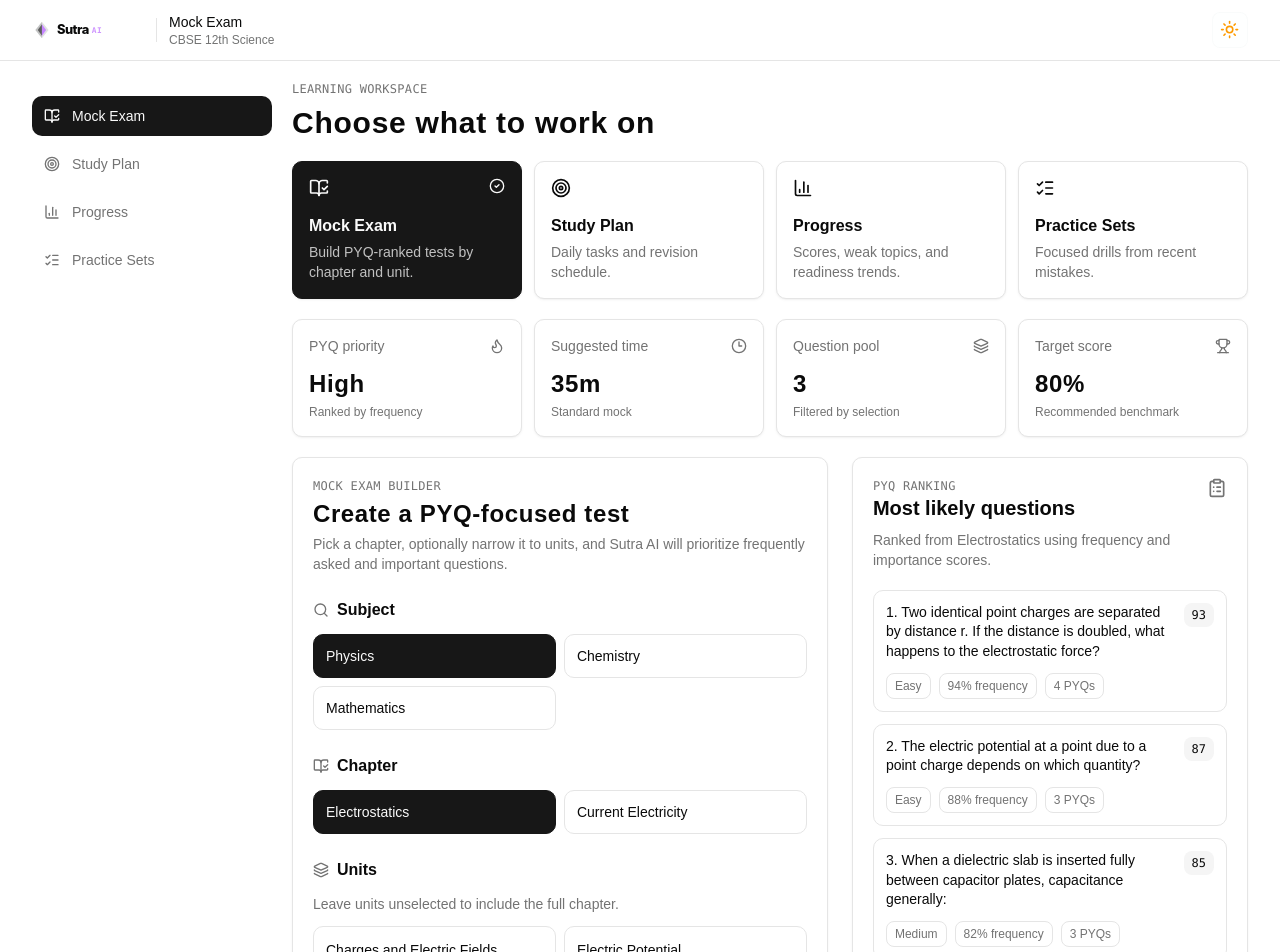
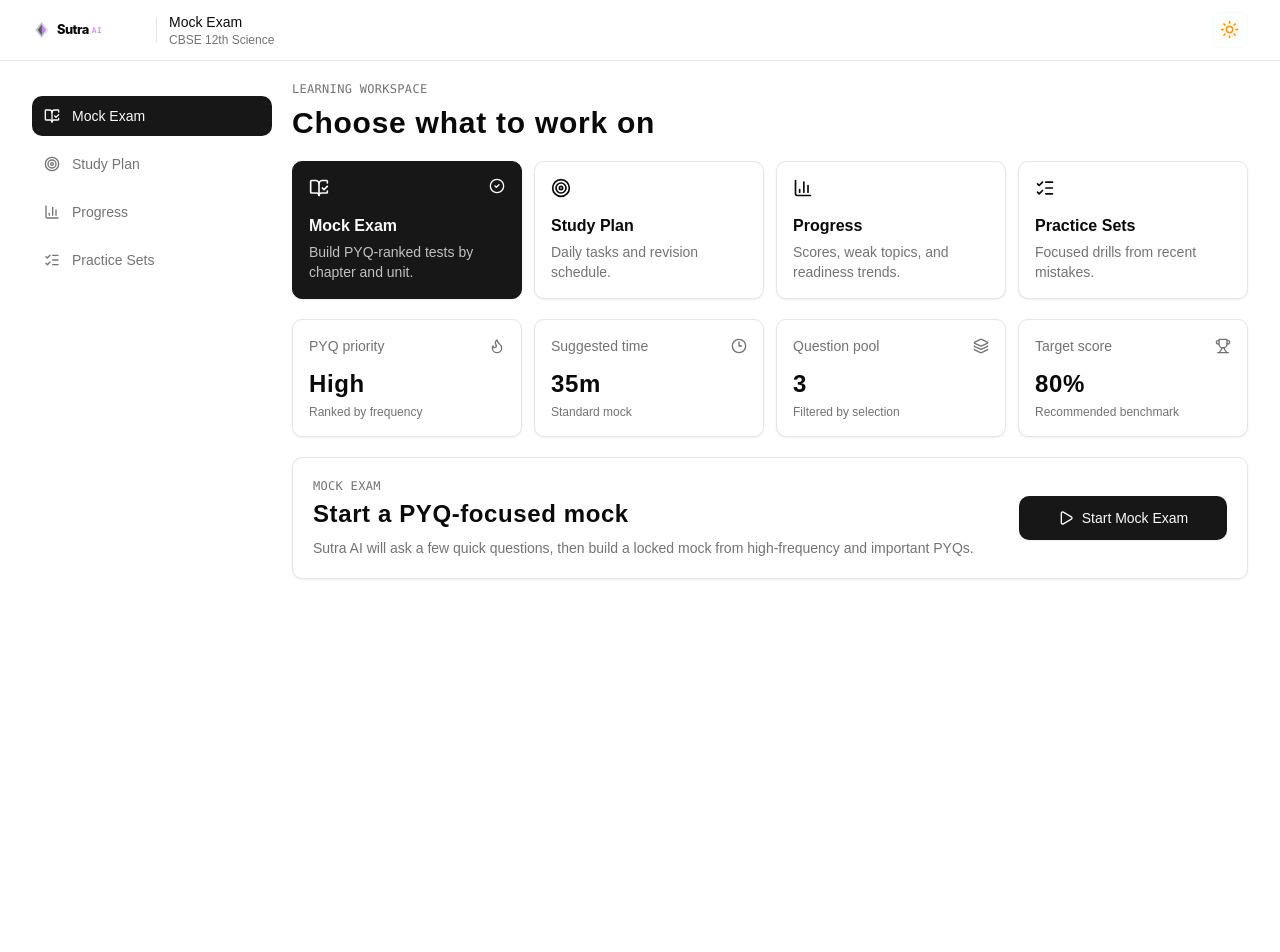
Before and after one commit to randomboy24/sutra-ai, a Next.js app in the folder frontend/: page /dashboard in a window 1280 px wide. Shown: the top 952 px of the page. After the commit the page ends 800 px from the top, so only its background shows below. Built offline with nearby package versions, Linux system fonts and the light colour scheme.

Commit message:
Convert mock setup to guided flow

```diff
--- a/frontend/components/dashboard/mock-exam-dashboard.tsx
+++ b/frontend/components/dashboard/mock-exam-dashboard.tsx
@@ -63,6 +63,7 @@ type Question = {
 type ExamMode = "setup" | "exam" | "results";
 type ExamLength = "short" | "standard" | "full";
 type DashboardSection = "mock" | "study-plan" | "progress" | "practice";
+type SetupStep = "intro" | "subject" | "chapter" | "units" | "length" | "confirm";
 
 const subjects: Subject[] = [
   {
@@ -327,6 +328,7 @@ export function MockExamDashboard() {
   const [activeSection, setActiveSection] = useState<DashboardSection>("mock");
   const [mobileMenuOpen, setMobileMenuOpen] = useState(false);
   const [mode, setMode] = useState<ExamMode>("setup");
+  const [setupStep, setSetupStep] = useState<SetupStep>("intro");
   const [subjectId, setSubjectId] = useState(subjects[0].id);
   const [chapterId, setChapterId] = useState(subjects[0].chapters[0].id);
   const [selectedUnitIds, setSelectedUnitIds] = useState<string[]>([]);
@@ -424,11 +426,21 @@ export function MockExamDashboard() {
     setActiveQuestionIndex(0);
   };
 
+  const chooseSubject = (nextSubjectId: string) => {
+    changeSubject(nextSubjectId);
+    setSetupStep("chapter");
+  };
+
   const changeChapter = (nextChapterId: string) => {
     setChapterId(nextChapterId);
     setSelectedUnitIds([]);
     setAnswers({});
     setActiveQuestionIndex(0);
+  };
+
+  const chooseChapter = (nextChapterId: string) => {
+    changeChapter(nextChapterId);
+    setSetupStep("units");
   };
 
   const toggleUnit = (unitId: string) => {
@@ -444,6 +456,13 @@ export function MockExamDashboard() {
 
     setActiveQuestionIndex(index);
     setSeenQuestionIds((current) => new Set(current).add(nextQuestion.id));
+  };
+
+  const cancelSetup = () => {
+    setSetupStep("intro");
+    setSelectedUnitIds([]);
+    setExamLength("standard");
+    setSessionNotice("");
   };
 
   const startExam = async () => {
@@ -463,6 +482,10 @@ export function MockExamDashboard() {
     }
 
     setMode("exam");
+  };
+
+  const startConfirmedExam = () => {
+    void startExam();
   };
 
   const completeExam = () => {
@@ -495,6 +518,7 @@ export function MockExamDashboard() {
     setRemainingSeconds(0);
     setActiveQuestionIndex(0);
     setSessionNotice("");
+    setSetupStep("intro");
     setMode("setup");
 
     if (document.fullscreenElement) {
@@ -737,82 +761,32 @@ export function MockExamDashboard() {
               ) : null}
 
               {mode === "setup" ? (
-            <div className="grid gap-6 xl:grid-cols-[1.15fr_0.85fr]">
-              <section className="rounded-lg border bg-card p-5 text-card-foreground shadow-sm shadow-black/5">
-                <div className="flex flex-col gap-1">
-                  <p className="font-mono text-muted-foreground text-xs uppercase tracking-wide">Mock exam builder</p>
-                  <h1 className="font-bold text-2xl tracking-wide">Create a PYQ-focused test</h1>
-                  <p className="text-muted-foreground text-sm">
-                    Pick a chapter, optionally narrow it to units, and Sutra AI will prioritize frequently asked and important questions.
-                  </p>
-                </div>
-
-                <div className="mt-6 space-y-6">
-                  <SelectorGroup title="Subject" icon={SearchIcon}>
-                    <SegmentedOptions
-                      options={subjects.map((subject) => ({ id: subject.id, label: subject.name }))}
-                      value={subjectId}
-                      onChange={changeSubject}
-                    />
-                  </SelectorGroup>
-
-                  <SelectorGroup title="Chapter" icon={BookOpenCheckIcon}>
-                    <SegmentedOptions
-                      options={selectedSubject.chapters.map((chapter) => ({ id: chapter.id, label: chapter.name }))}
-                      value={chapterId}
-                      onChange={changeChapter}
-                    />
-                  </SelectorGroup>
-
-                  <SelectorGroup title="Units" icon={Layers3Icon} description="Leave units unselected to include the full chapter.">
-                    <div className="grid gap-2 sm:grid-cols-2">
-                      {selectedChapter.units.map((unit) => {
-                        const selected = selectedUnitIds.includes(unit.id);
-                        return (
-                          <button
-                            key={unit.id}
-                            className={`flex min-h-12 items-center justify-between rounded-lg border px-3 py-2 text-left text-sm transition-colors ${
-                              selected
-                                ? "border-primary bg-primary text-primary-foreground"
-                                : "bg-background hover:bg-accent hover:text-accent-foreground"
-                            }`}
-                            onClick={() => toggleUnit(unit.id)}
-                            type="button"
-                          >
-                            <span>{unit.name}</span>
-                            {selected ? <CheckCircle2Icon className="h-4 w-4" /> : null}
-                          </button>
-                        );
-                      })}
-                    </div>
-                  </SelectorGroup>
-
-                  <SelectorGroup title="Exam length" icon={TimerIcon}>
-                    <SegmentedOptions
-                      options={Object.entries(examLengthConfig).map(([id, config]) => ({
-                        id,
-                        label: `${config.label} - ${config.questions} Qs`,
-                      }))}
-                      value={examLength}
-                      onChange={(value) => setExamLength(value as ExamLength)}
-                    />
-                  </SelectorGroup>
-                </div>
-
-                <div className="mt-6 flex flex-col gap-3 border-t pt-5 sm:flex-row sm:items-center sm:justify-between">
-                  <div className="text-muted-foreground text-sm">
-                    {examQuestions.length} questions ready from {rankedQuestions.length} matching PYQs.
-                  </div>
-                  <Button className="h-10 gap-2" disabled={!examQuestions.length} onClick={startExam}>
-                    <PlayIcon className="h-4 w-4" />
-                    Start mock exam
-                  </Button>
-                </div>
-              </section>
-
-              <QuestionPreview questions={examQuestions} selectedChapter={selectedChapter.name} />
-            </div>
-          ) : null}
+                <MockSetupWizard
+                  setupStep={setupStep}
+                  selectedSubject={selectedSubject}
+                  selectedChapter={selectedChapter}
+                  selectedUnitIds={selectedUnitIds}
+                  examLength={examLength}
+                  examQuestions={examQuestions}
+                  rankedQuestions={rankedQuestions}
+                  onBegin={() => setSetupStep("subject")}
+                  onChooseSubject={chooseSubject}
+                  onChooseChapter={chooseChapter}
+                  onToggleUnit={toggleUnit}
+                  onUseFullChapter={() => {
+                    setSelectedUnitIds([]);
+                    setSetupStep("length");
+                  }}
+                  onUnitsNext={() => setSetupStep("length")}
+                  onChooseLength={(value) => {
+                    setExamLength(value);
+                    setSetupStep("confirm");
+                  }}
+                  onBack={() => setSetupStep(getPreviousSetupStep(setupStep))}
+                  onCancel={cancelSetup}
+                  onStartExam={startConfirmedExam}
+                />
+              ) : null}
 
           {mode === "exam" && activeQuestion ? (
             <section className="grid gap-6 xl:grid-cols-[1fr_280px]">
@@ -982,6 +956,213 @@ export function MockExamDashboard() {
   );
 }
 
+function MockSetupWizard({
+  setupStep,
+  selectedSubject,
+  selectedChapter,
+  selectedUnitIds,
+  examLength,
+  examQuestions,
+  rankedQuestions,
+  onBegin,
+  onChooseSubject,
+  onChooseChapter,
+  onToggleUnit,
+  onUseFullChapter,
+  onUnitsNext,
+  onChooseLength,
+  onBack,
+  onCancel,
+  onStartExam,
+}: {
+  setupStep: SetupStep;
+  selectedSubject: Subject;
+  selectedChapter: Chapter;
+  selectedUnitIds: string[];
+  examLength: ExamLength;
+  examQuestions: Question[];
+  rankedQuestions: Question[];
+  onBegin: () => void;
+  onChooseSubject: (subjectId: string) => void;
+  onChooseChapter: (chapterId: string) => void;
+  onToggleUnit: (unitId: string) => void;
+  onUseFullChapter: () => void;
+  onUnitsNext: () => void;
+  onChooseLength: (length: ExamLength) => void;
+  onBack: () => void;
+  onCancel: () => void;
+  onStartExam: () => void;
+}) {
+  const selectedUnitNames = selectedUnitIds.length
+    ? selectedChapter.units.filter((unit) => selectedUnitIds.includes(unit.id)).map((unit) => unit.name)
+    : ["Full chapter"];
+
+  return (
+    <section className="rounded-lg border bg-card p-5 text-card-foreground shadow-sm shadow-black/5">
+      {setupStep === "intro" ? (
+        <div className="grid gap-5 md:grid-cols-[1fr_auto] md:items-center">
+          <div>
+            <p className="font-mono text-muted-foreground text-xs uppercase tracking-wide">Mock exam</p>
+            <h2 className="mt-1 font-bold text-2xl tracking-wide">Start a PYQ-focused mock</h2>
+            <p className="mt-2 max-w-2xl text-muted-foreground text-sm">
+              Sutra AI will ask a few quick questions, then build a locked mock from high-frequency and important PYQs.
+            </p>
+          </div>
+          <Button className="h-11 gap-2 md:w-52" onClick={onBegin}>
+            <PlayIcon className="h-4 w-4" />
+            Start Mock Exam
+          </Button>
+        </div>
+      ) : null}
+
+      {setupStep === "subject" ? (
+        <WizardStepShell
+          eyebrow="Step 1 of 5"
+          title="Which subject do you want to test?"
+          onBack={onCancel}
+          backLabel="Cancel"
+        >
+          <SegmentedOptions
+            options={subjects.map((subject) => ({ id: subject.id, label: subject.name }))}
+            value={selectedSubject.id}
+            onChange={onChooseSubject}
+          />
+        </WizardStepShell>
+      ) : null}
+
+      {setupStep === "chapter" ? (
+        <WizardStepShell eyebrow="Step 2 of 5" title="Choose a chapter" onBack={onBack}>
+          <SegmentedOptions
+            options={selectedSubject.chapters.map((chapter) => ({ id: chapter.id, label: chapter.name }))}
+            value={selectedChapter.id}
+            onChange={onChooseChapter}
+          />
+        </WizardStepShell>
+      ) : null}
+
+      {setupStep === "units" ? (
+        <WizardStepShell
+          eyebrow="Step 3 of 5"
+          title="Choose units"
+          description="Select specific units or use the full chapter."
+          onBack={onBack}
+        >
+          <div className="grid gap-2 sm:grid-cols-2">
+            {selectedChapter.units.map((unit) => {
+              const selected = selectedUnitIds.includes(unit.id);
+              return (
+                <button
+                  key={unit.id}
+                  className={`flex min-h-12 items-center justify-between rounded-lg border px-3 py-2 text-left text-sm transition-colors ${
+                    selected
+                      ? "border-primary bg-primary text-primary-foreground"
+                      : "bg-background hover:bg-accent hover:text-accent-foreground"
+                  }`}
+                  onClick={() => onToggleUnit(unit.id)}
+                  type="button"
+                >
+                  <span>{unit.name}</span>
+                  {selected ? <CheckCircle2Icon className="h-4 w-4" /> : null}
+                </button>
+              );
+            })}
+          </div>
+          <div className="mt-5 flex flex-col gap-2 sm:flex-row sm:justify-between">
+            <Button variant="outline" onClick={onUseFullChapter}>Use full chapter</Button>
+            <Button onClick={onUnitsNext}>Continue</Button>
+          </div>
+        </WizardStepShell>
+      ) : null}
+
+      {setupStep === "length" ? (
+        <WizardStepShell eyebrow="Step 4 of 5" title="Pick exam length" onBack={onBack}>
+          <SegmentedOptions
+            options={Object.entries(examLengthConfig).map(([id, config]) => ({
+              id,
+              label: `${config.label} - ${config.questions} Qs`,
+            }))}
+            value={examLength}
+            onChange={(value) => onChooseLength(value as ExamLength)}
+          />
+        </WizardStepShell>
+      ) : null}
+
+      {setupStep === "confirm" ? (
+        <WizardStepShell
+          eyebrow="Step 5 of 5"
+          title="Ready to start?"
+          description="The mock will enter fullscreen and leaving the tab cancels the session."
+          onBack={onBack}
+        >
+          <div className="grid gap-3 sm:grid-cols-2">
+            <SummaryItem label="Subject" value={selectedSubject.name} />
+            <SummaryItem label="Chapter" value={selectedChapter.name} />
+            <SummaryItem label="Units" value={selectedUnitNames.join(", ")} />
+            <SummaryItem label="Length" value={`${examLengthConfig[examLength].label} · ${examLengthConfig[examLength].minutes}m`} />
+          </div>
+          <QuestionPreview compact questions={examQuestions} selectedChapter={selectedChapter.name} />
+          <div className="mt-5 flex flex-col gap-2 sm:flex-row sm:items-center sm:justify-between">
+            <p className="text-muted-foreground text-sm">
+              {examQuestions.length} questions ready from {rankedQuestions.length} matching PYQs.
+            </p>
+            <Button className="h-10 gap-2" disabled={!examQuestions.length} onClick={onStartExam}>
+              <PlayIcon className="h-4 w-4" />
+              Start Exam
+            </Button>
+          </div>
+        </WizardStepShell>
+      ) : null}
+    </section>
+  );
+}
+
+function WizardStepShell({
+  eyebrow,
+  title,
+  description,
+  backLabel = "Back",
+  onBack,
+  children,
+}: {
+  eyebrow: string;
+  title: string;
+  description?: string;
+  backLabel?: string;
+  onBack: () => void;
+  children: React.ReactNode;
+}) {
+  return (
+    <div>
+      <div className="flex items-start justify-between gap-4">
+        <div>
+          <p className="font-mono text-muted-foreground text-xs uppercase tracking-wide">{eyebrow}</p>
+          <h2 className="mt-1 font-bold text-2xl tracking-wide">{title}</h2>
+          {description ? <p className="mt-2 text-muted-foreground text-sm">{description}</p> : null}
+        </div>
+        <Button variant="ghost" onClick={onBack}>{backLabel}</Button>
+      </div>
+      <div className="mt-6">{children}</div>
+    </div>
+  );
+}
+
+function SummaryItem({ label, value }: { label: string; value: string }) {
+  return (
+    <div className="rounded-lg border bg-background p-3">
+      <p className="text-muted-foreground text-xs">{label}</p>
+      <p className="mt-1 font-medium">{value}</p>
+    </div>
+  );
+}
+
+function getPreviousSetupStep(step: SetupStep): SetupStep {
+  if (step === "chapter") return "subject";
+  if (step === "units") return "chapter";
+  if (step === "length") return "units";
+  if (step === "confirm") return "length";
+  return "intro";
+}
+
 function SelectorGroup({
   title,
   description,
@@ -1034,9 +1215,9 @@ function SegmentedOptions({
   );
 }
 
-function QuestionPreview({ questions, selectedChapter }: { questions: Question[]; selectedChapter: string }) {
+function QuestionPreview({ questions, selectedChapter, compact = false }: { questions: Question[]; selectedChapter: string; compact?: boolean }) {
   return (
-    <aside className="rounded-lg border bg-card p-5 text-card-foreground shadow-sm shadow-black/5">
+    <aside className={`${compact ? "mt-5" : ""} rounded-lg border bg-card p-5 text-card-foreground shadow-sm shadow-black/5`}>
       <div className="flex items-start justify-between gap-3">
         <div>
           <p className="font-mono text-muted-foreground text-xs uppercase tracking-wide">PYQ ranking</p>
@@ -1049,7 +1230,7 @@ function QuestionPreview({ questions, selectedChapter }: { questions: Question[]
       </p>
       <div className="mt-5 space-y-3">
         {questions.length ? (
-          questions.map((question, index) => (
+          questions.slice(0, compact ? 3 : questions.length).map((question, index) => (
             <div key={question.id} className="rounded-lg border bg-background p-3">
               <div className="flex items-start justify-between gap-3">
                 <p className="font-medium text-sm leading-snug">
```
